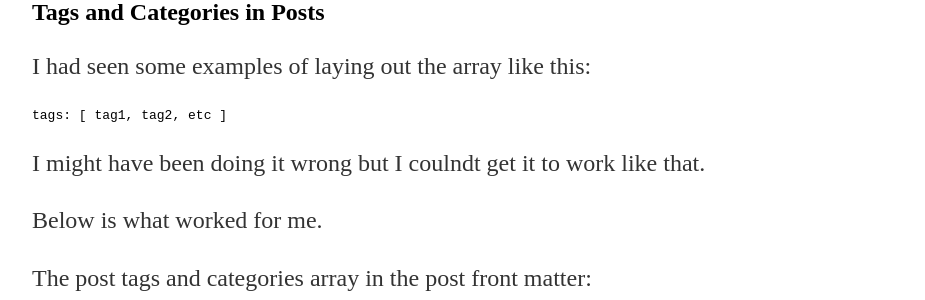
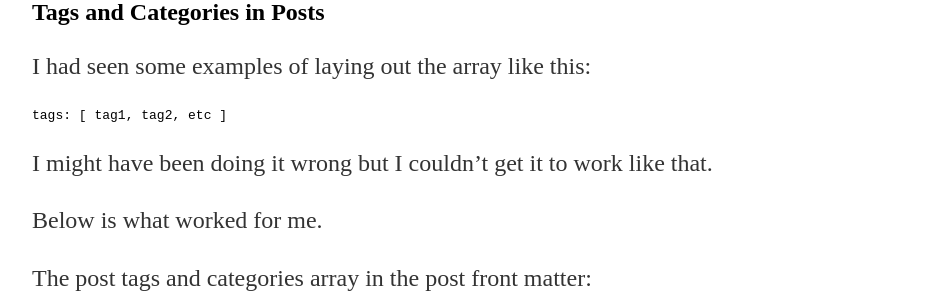
Before and after one commit to steve4010/steve4010.github.io, a Jekyll site: the page built from _posts/2024-08-18-hugo-papermod-theme-configuration-notes.md, in a window 1280 px wide. Shown: the part 426-726 px from the top of the page, without its empty margins (160-1085 px from the left). Built offline with Jekyll 4.4.1, drawn with Linux system fonts in a browser that asks for light colours.

Commit message:
Edit post

````diff
--- a/_posts/2024-08-18-hugo-papermod-theme-configuration-notes.md
+++ b/_posts/2024-08-18-hugo-papermod-theme-configuration-notes.md
@@ -11,17 +11,17 @@
 ## Tags and Categories in Posts
 
 I had seen some examples of laying out the array like this:
-```
+```sh
 tags: [ tag1, tag2, etc ]
 ```
 
-I might have been doing it wrong but I coulndt get it to work like that.
+I might have been doing it wrong but I couldn't get it to work like that.
 
 Below is what worked for me.
 
 The post tags and categories array in the post front matter:
 
-```
+```sh
 tags:
 - tag1
 - tag2
````
